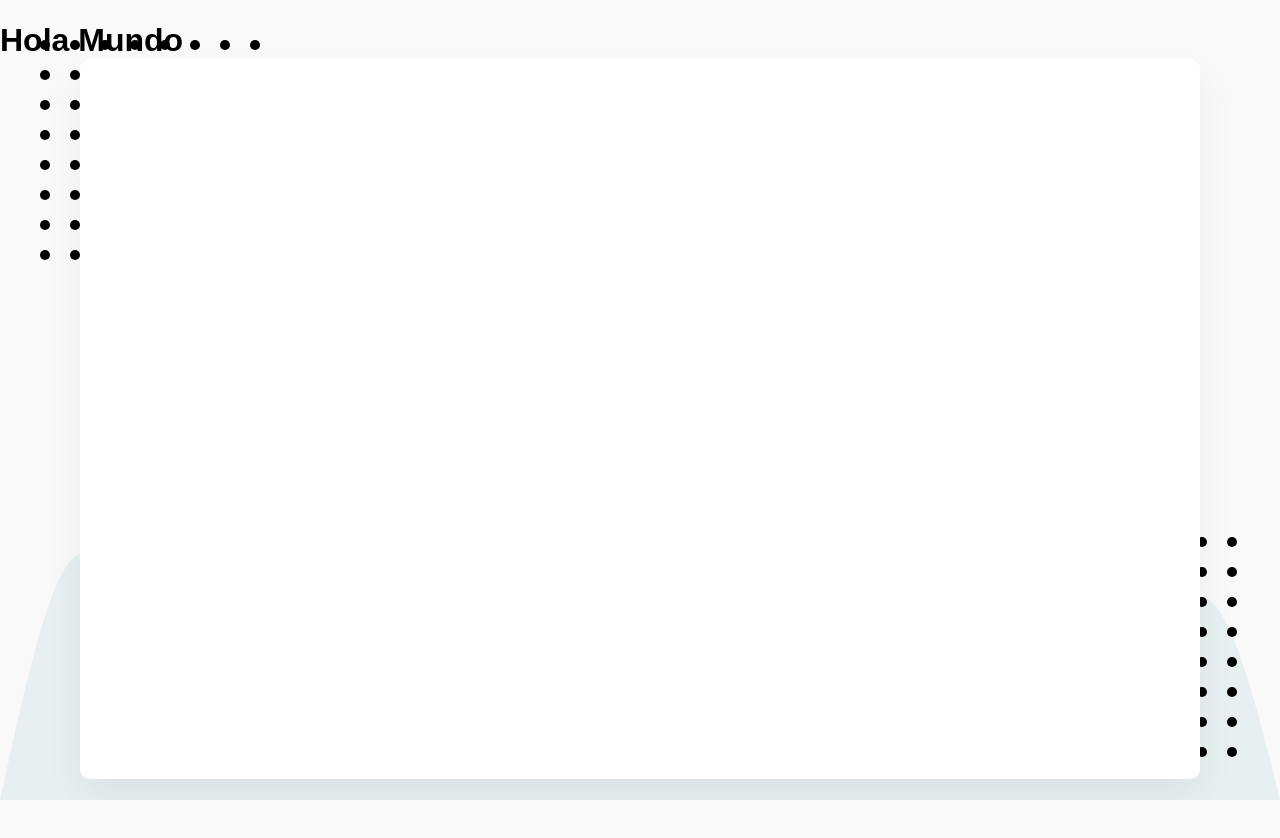
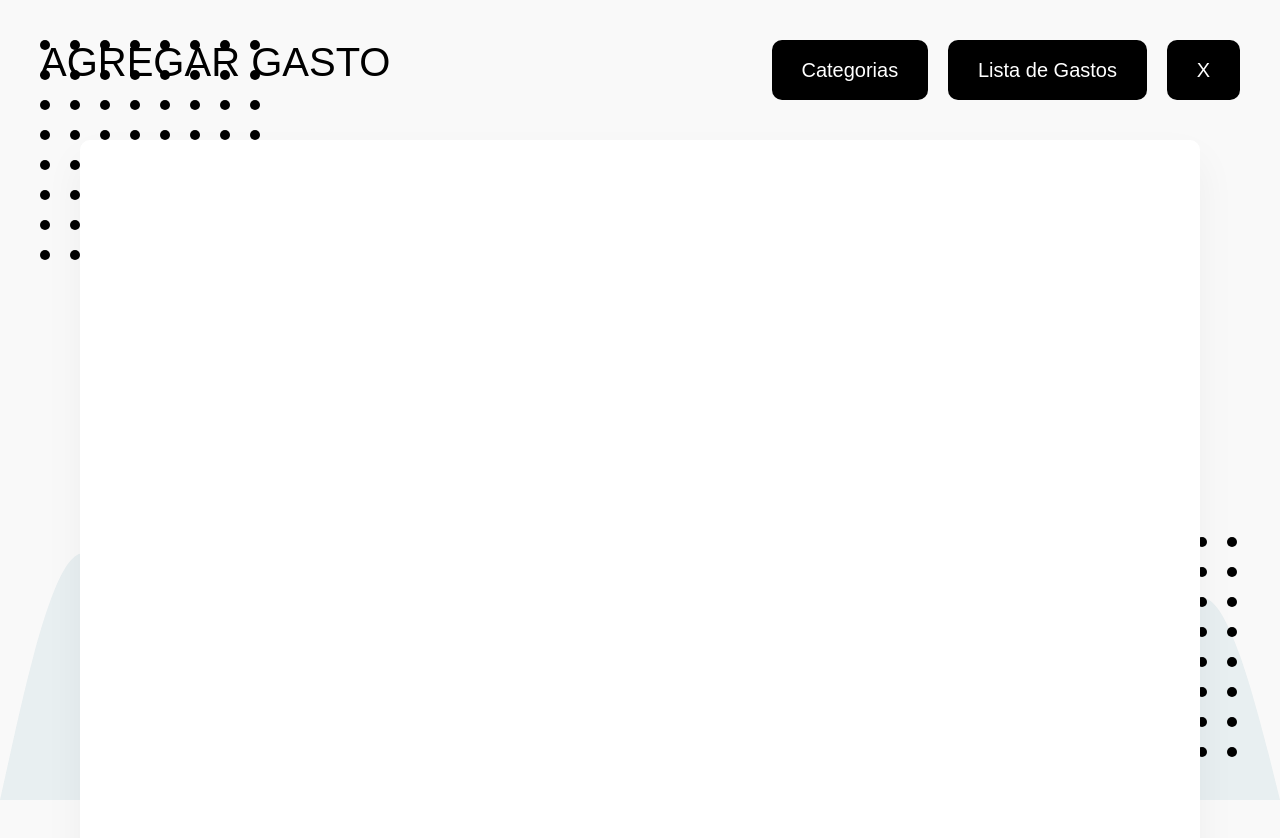
Before and after one commit to Mariangel86/Lista_gastos, a React (Create React App) app: page / in a window 1280 px wide. Shown: the top 838 px of the page. Before the commit the page ends 800 px from the top, so only its background shows below. Built offline with nearby package versions, Linux system fonts and the light colour scheme; what webfontloader would draw is missing.

Commit message:
changes thursday

```diff
--- a/src/App.js
+++ b/src/App.js
@@ -1,8 +1,27 @@
 import React from "react";
+import { Helmet } from "react-helmet";
+import { Header,Titulo, ContenedorHeader, ContenedorBotones } from "./elementos/Header";
+import Boton from "./elementos/Boton";
 
 const App=()=> {
   return (
-<h1>Hola Mundo</h1>
+<>
+<Helmet>
+  <title>Agregar Gasto</title>
+</Helmet>
+<Header>
+  <ContenedorHeader>
+    <Titulo>
+      Agregar Gasto
+    </Titulo>
+    <ContenedorBotones>
+      <Boton to ="/categorias">Categorias</Boton>
+      <Boton to = "/Lista">Lista de Gastos</Boton>
+      <Boton>X</Boton>
+    </ContenedorBotones>
+  </ContenedorHeader>
+</Header>
+</>
   );
 }
 
--- a/src/componentes/GastosPorCategoria.js
+++ b/src/componentes/GastosPorCategoria.js
@@ -1,8 +1,19 @@
 import React from "react";
+import {Header, Titulo} from './../elementos/Header';
+import { Helmet } from "react-helmet";
+import BtnRegresar from "../elementos/BtnRegresar";
 
 const GastosCategoria=()=> {
   return (
-<h1>Gastos Por Categoria</h1>
+      <>
+      <Helmet>
+        <title>Gasto por Categoria</title>
+      </Helmet>
+      <Header>
+          <BtnRegresar/>
+          <Titulo>Gasto por Categoria</Titulo>
+      </Header>
+      </>
   );
 }
 
--- a/src/componentes/ListaDeGastos.js
+++ b/src/componentes/ListaDeGastos.js
@@ -1,8 +1,19 @@
 import React from "react";
+import { Helmet } from "react-helmet";
+import {Header, Titulo} from './../elementos/Header';
+import BtnRegresar from "../elementos/BtnRegresar";
 
 const ListaDeGastos=()=> {
   return (
-<h1>Lista De Gastos</h1>
+    <>
+    <Helmet>
+      <title>Lista de Gastos</title>
+    </Helmet>
+    <Header>
+        <BtnRegresar/>
+        <Titulo>Lista de Gastos</Titulo>
+    </Header>
+    </>
   );
 }
 
--- /dev/null
+++ b/src/elementos/Boton.js
@@ -0,0 +1,29 @@
+import styled from "styled-components";
+import { Link } from "react-router-dom";
+
+
+const Boton = styled(Link)`
+	background: ${(props) => props.primario ? '#5B69E2' : '#000'};
+	width: ${(props) => props.conIcono ? '15.62rem' : 'auto'}; /* 250px */
+	margin-left: 1.25rem; /* 20px */
+	border: none;
+	border-radius: 0.625rem; /* 10px */
+	color: #fff;
+	font-family: 'Work Sans', sans-serif;
+	height: 3.75rem; /* 60px */
+	padding: 1.25rem 1.87rem; /* 20px 30px */
+	font-size: 1.25rem; /* 20px */
+	font-weight: 500;
+	cursor: pointer;
+	text-decoration: none;
+	display: inline-flex;
+	justify-content: space-between;
+	align-items: center;
+	outline: none;
+
+	svg {
+		height: ${(props) => props.iconoGrande ? '100%' : '0.75rem;'};  /* 12px */
+		fill: white;
+	}
+`;
+export default Boton;
--- /dev/null
+++ b/src/elementos/BtnRegresar.js
@@ -0,0 +1,41 @@
+import React from "react";
+import styled from "styled-components";
+import { ReactComponent as IconoFlecha } from './../imagenes/flecha.png';
+import { useNavigate } from "react-router-dom";
+
+const Btn = styled.button`
+	display: block;
+	width: 3.12rem; /* 50px */
+	height: 3.12rem; /* 50px */
+	line-height: 3.12rem; /* 50px */
+	text-align: center;
+	margin-right: 1.25rem; /* 20px */
+	border: none;
+	background: #000;
+	color: #fff;
+	display: flex;
+	align-items: center;
+	justify-content: center;
+	border-radius: 0.31rem; /* 5px */
+	cursor: pointer;
+
+	@media(max-width: 60rem){ /* 950px */
+		width: 2.5rem; /* 40px */
+		height: 2.5rem; /* 40px */
+		line-height: 2.5rem; /* 40px */
+	}
+`;
+
+const Icono = styled(IconoFlecha)`
+	width: 50%;
+	height: auto;
+	fill: #fff;
+`;
+const BtnRegresar=({ruta='/'})=> {
+    const navigate= useNavigate();
+        return (
+  <Btn onClick={()=> navigate(ruta)}><Icono/></Btn>
+    );
+  }
+
+  export default BtnRegresar;
--- /dev/null
+++ b/src/elementos/Header.js
@@ -0,0 +1,51 @@
+import styled from "styled-components";
+
+
+
+const Header = styled.div`
+	width: 100%;
+	padding: 2.5rem; /* 40px */
+	display: flex;
+	justify-content: space-between;
+	align-items: center;
+
+	@media(max-width: 60rem){ /* 950px */
+		justify-content: start;
+	}
+`;
+
+const Titulo = styled.h1`
+	font-weight: normal;
+	text-transform: uppercase;
+	font-size: 2.5rem; /* 40px */
+
+
+	@media(max-width: 60rem){ /* 950px */
+		font-size: 2rem; /* 32px */
+	}
+`;
+
+const ContenedorHeader = styled.div`
+	width: 100%;
+	display: flex;
+	justify-content: space-between;
+
+	@media(max-width: 60rem){ /* 950px */
+		display: flex;
+		flex-direction: column-reverse;
+		align-items: center;
+
+		& > div {
+			display: flex;
+			margin-bottom: 1.25rem; /* 20px */
+			justify-content: end;
+		}
+	}
+`;
+
+const ContenedorBotones = styled.div`
+	display: flex;
+	justify-content: space-between;
+	align-items: center;
+`;
+export {Header, Titulo, ContenedorHeader, ContenedorBotones};
```
